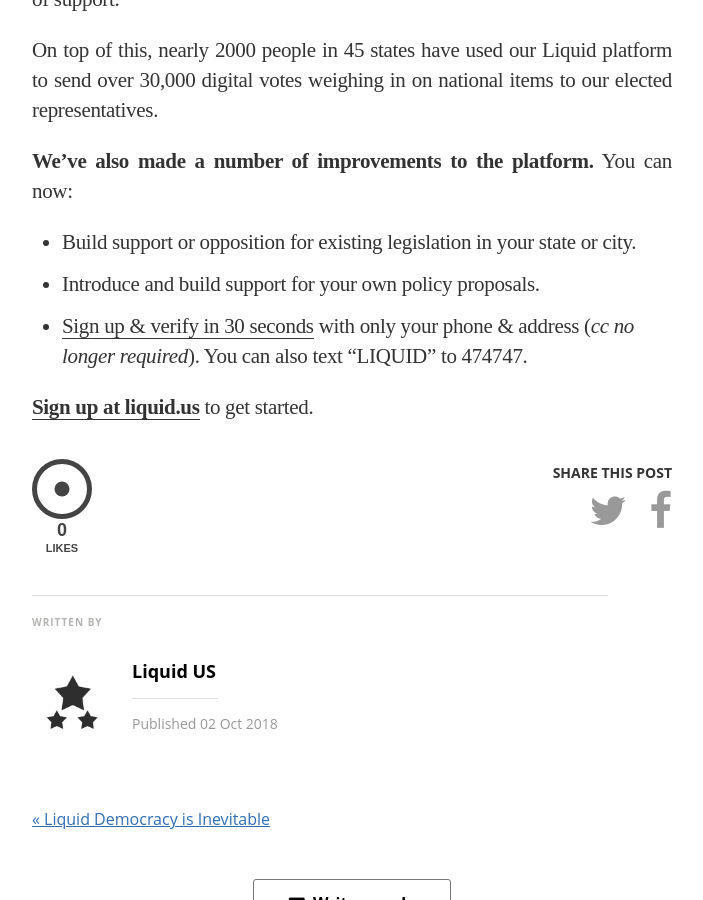
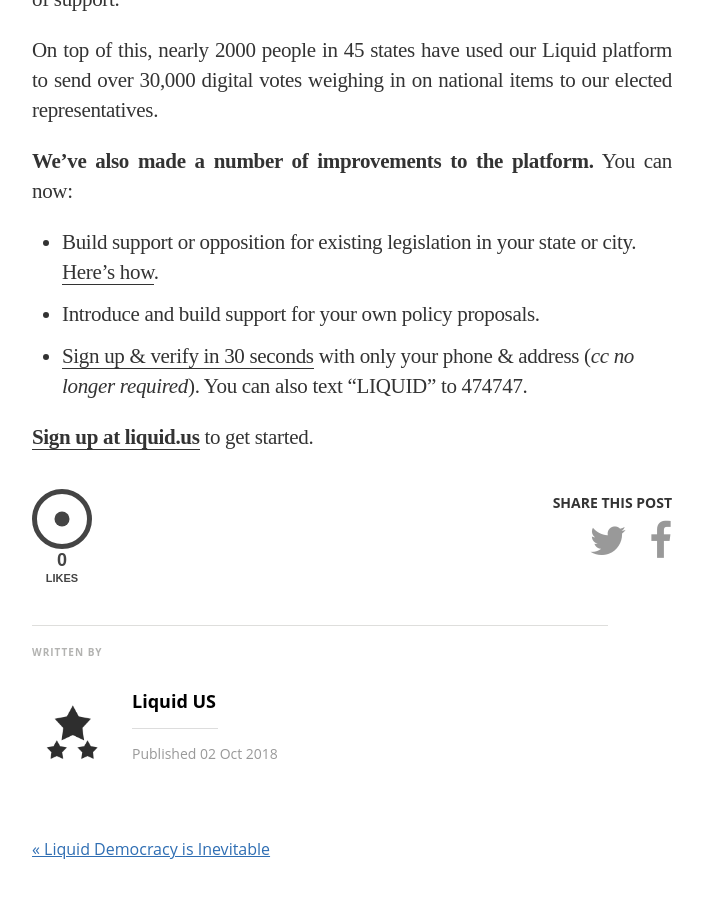
Before and after one commit to voteliquid/blog, a Jekyll site: the page built from _posts/2018-10-02-introducing-liquid-us.md, in a window 1280 px wide and 900 px high, scrolled down 756 px. Shown: the whole window, without its empty margins (288-991 px from the left). Built offline with Jekyll 4.4.1, drawn with Linux system fonts in a browser that asks for light colours; nearby versions of some CDN libraries; some web fonts are replaced.

Commit message:
Add link to Local Liquid guide

```diff
--- a/_posts/2018-10-02-introducing-liquid-us.md
+++ b/_posts/2018-10-02-introducing-liquid-us.md
@@ -19,7 +19,7 @@
 
 **We've also made a number of improvements to the platform.** You can now:
 
-- Build support or opposition for existing legislation in your state or city.
+- Build support or opposition for existing legislation in your state or city. [Here's how](https://docs.google.com/document/d/1IBaB-IZZ4Qi7jcwGp2v_zQHjZ9aEbb59Q3W1-d7LUYE/).
 - Introduce and build support for your own policy proposals.
 - [Sign up & verify in 30 seconds](https://liquid.us/verification) with only your phone & address (*cc no longer required*). You can also text "LIQUID" to 474747.
 
```
